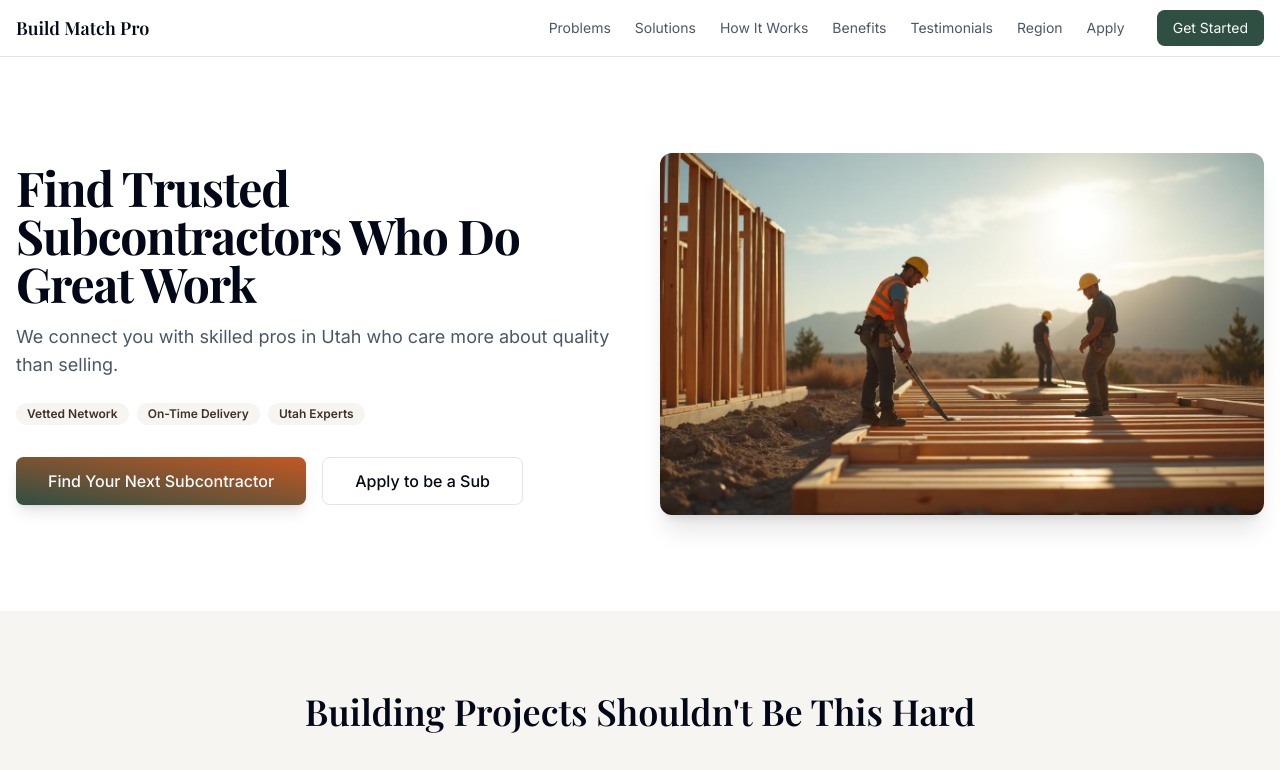
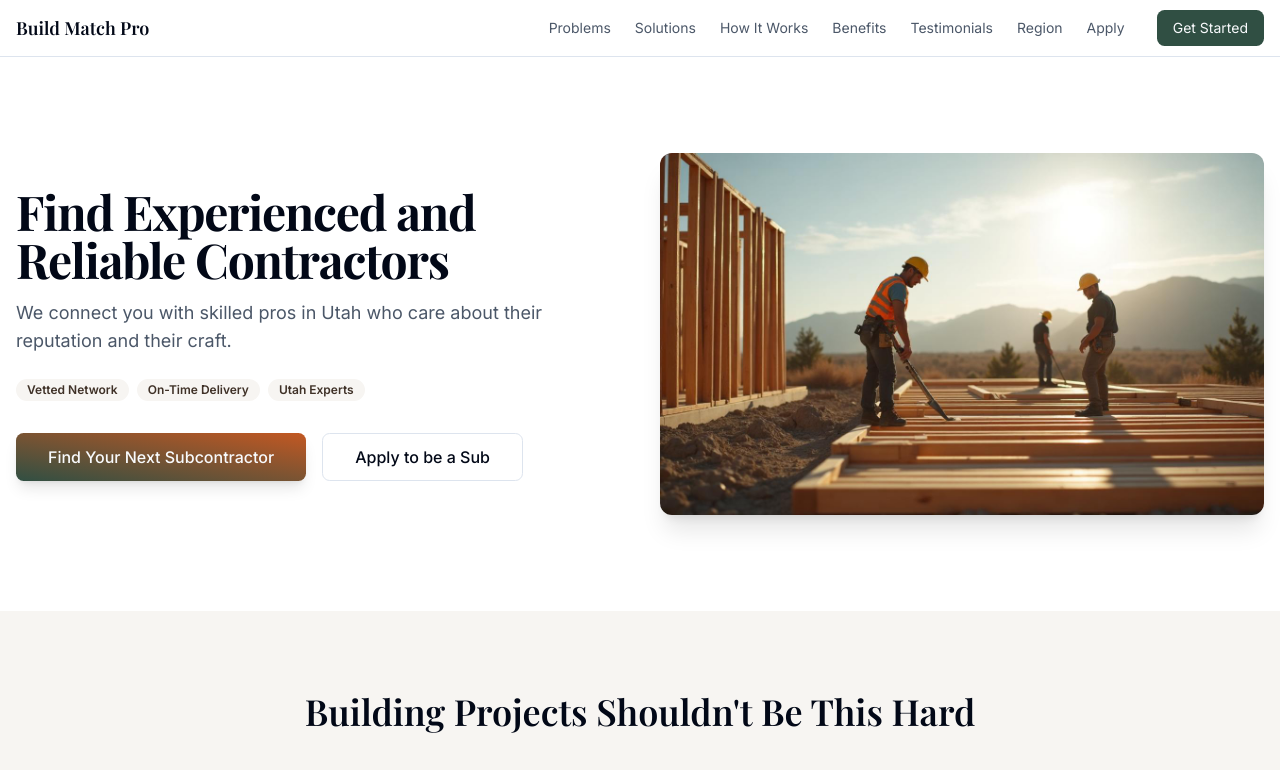
Before and after one commit to pactleader/mountain-sub-source, a React (Vite) app: page / in a window 1280 px wide. Shown: the top 770 px of the page. Built offline with nearby package versions, Linux system fonts and the light colour scheme.

Commit message:
Visual edit in Lovable
Edited UI in Lovable

```diff
--- a/src/sections/Hero.tsx
+++ b/src/sections/Hero.tsx
@@ -1,20 +1,13 @@
 import { Button } from "@/components/ui/button";
 import { Badge } from "@/components/ui/badge";
 import heroImage from "@/assets/hero-construction.jpg";
-
 const Hero = () => {
-  return (
-    <section id="hero" className="relative">
+  return <section id="hero" className="relative">
       <div className="mx-auto max-w-7xl px-4 py-16 md:py-24 grid md:grid-cols-2 gap-10 items-center">
         <div>
           <header className="mb-6">
-            <h1 className="font-display text-4xl md:text-5xl font-bold tracking-tight mb-4">
-              Find Trusted Subcontractors Who Do Great Work
-            </h1>
-            <p className="text-lg text-muted-foreground">
-              We connect you with skilled pros in Utah who care more
-              about quality than selling.
-            </p>
+            <h1 className="font-display text-4xl md:text-5xl font-bold tracking-tight mb-4">Find Experienced and Reliable Contractors</h1>
+            <p className="text-lg text-muted-foreground">We connect you with skilled pros in Utah who care about their reputation and their craft.</p>
           </header>
           <div className="flex flex-wrap gap-2 mb-8">
             <Badge variant="secondary">Vetted Network</Badge>
@@ -32,16 +25,10 @@ const Hero = () => {
         </div>
         <div className="relative group">
           <div className="rounded-xl overflow-hidden shadow-xl">
-            <img
-              src={heroImage}
-              alt="Construction crew collaborating on site with mountain backdrop"
-              className="w-full h-auto object-cover"
-            />
+            <img src={heroImage} alt="Construction crew collaborating on site with mountain backdrop" className="w-full h-auto object-cover" />
           </div>
         </div>
       </div>
-    </section>
-  );
+    </section>;
 };
-
 export default Hero;
```
